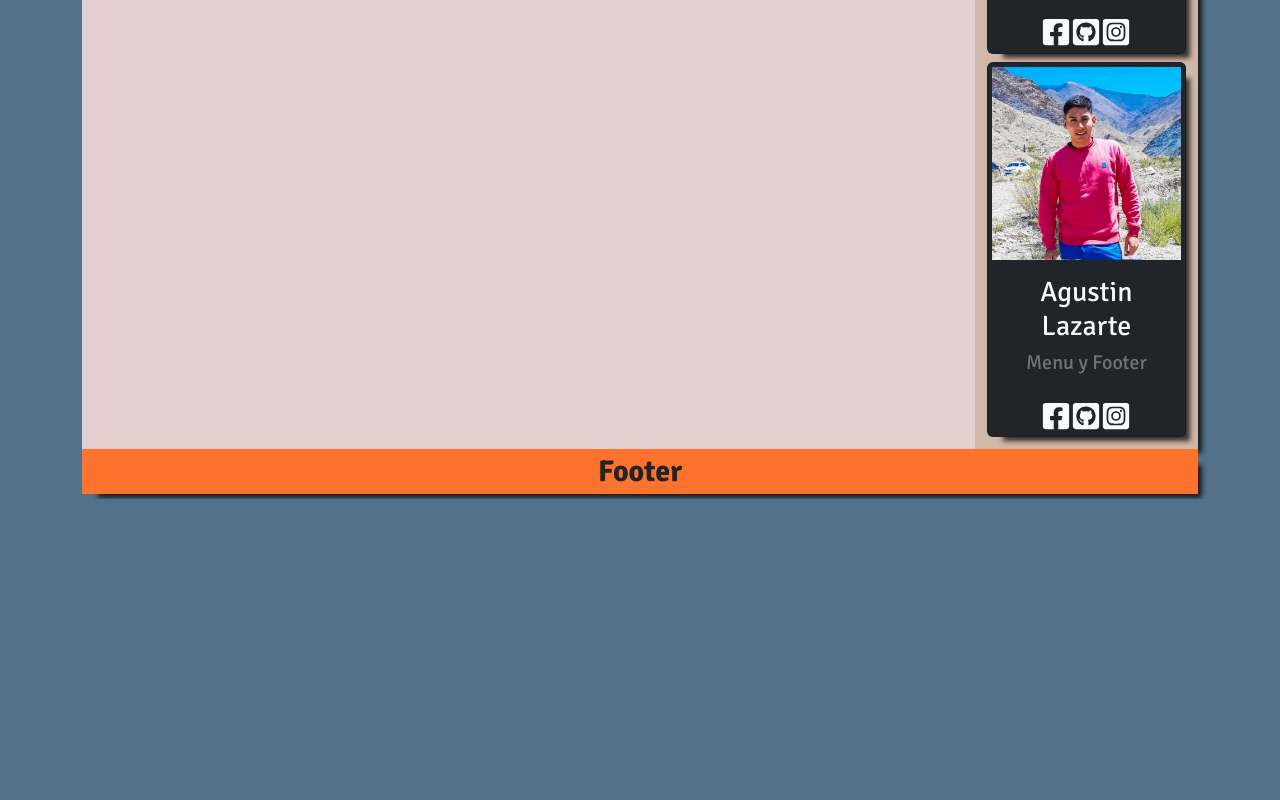
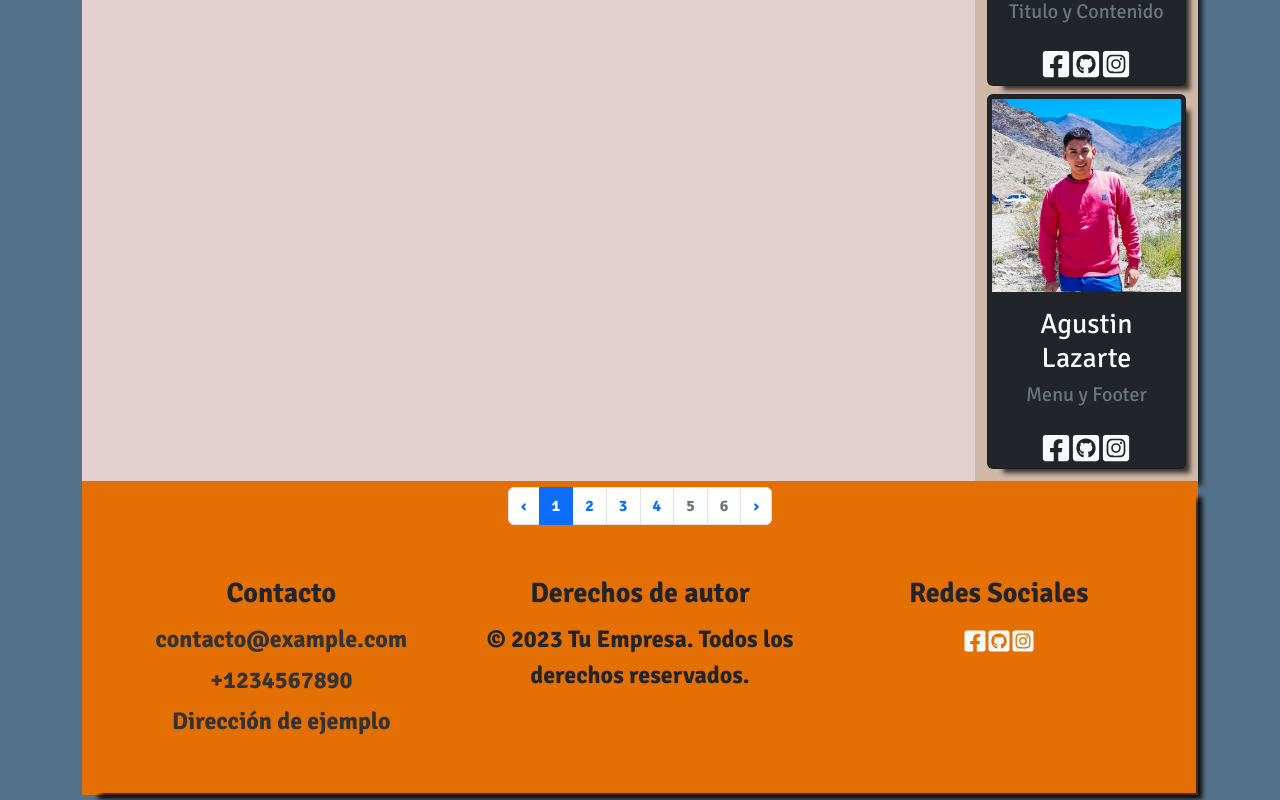
Before and after one commit to AndresBulacia/bulacia-williams-albarado-lazarte, a React (Create React App) app: page / in a window 1280 px wide. Shown: the part 1232-2032 px from the top of the page. Before the commit the page ends 1731 px from the top, so only its background shows below. Built offline with nearby package versions, Linux system fonts and the light colour scheme.

Commit message:
Proyecto finalizado

```diff
--- a/package.json
+++ b/package.json
@@ -8,6 +8,7 @@
     "@testing-library/user-event": "^13.5.0",
     "bootstrap": "^5.2.3",
     "react": "^18.2.0",
+    "react-bootstrap": "^2.7.4",
     "react-dom": "^18.2.0",
     "react-icons": "^4.8.0",
     "react-scripts": "^5.0.1",
--- a/src/App.js
+++ b/src/App.js
@@ -2,6 +2,10 @@ import Header from "./components/Header"
 import Grupos from "./components/Grupos";
 import React from "react";
 import Card from "./components/Card";
+import Menu from "./components/Menu";
+import Footer from "./components/Footer";
+import Piedepagina from "./components/Piedepagina";
+
 
 function App() {
   let tituloPagina = "Trabajo Practico N°1"
@@ -9,10 +13,11 @@ function App() {
     <div className="App">
       <div className="container">
         <div className="item c1"><Header titulo = {tituloPagina}/></div>
-        <div className="item c2">Menu</div>
+        <div className="item c2"><Menu/></div>
         <div className="item c3"><p><Grupos/></p></div>
         <div className="item c4"><Card/></div>
-        <div className="item c5">Footer</div>
+        <div className="item c5"><Footer/></div>
+        <div className="item c6"><Piedepagina/></div>
       </div>
     </div>
   );
--- /dev/null
+++ b/src/components/Footer.js
@@ -0,0 +1,37 @@
+import React from 'react';
+import {FaFacebookSquare} from "react-icons/fa";
+import {FaGithubSquare} from "react-icons/fa";
+import {FaInstagramSquare} from "react-icons/fa";
+
+const Footer = () => {
+  return (
+    <footer className="footer">
+      <div className="footer-container">
+        <div className="footer-section">
+          <h3>Contacto</h3>
+          <ul>
+            <li><a href="mailto:contacto@example.com">contacto@example.com</a></li>
+            <li><a href="tel:+1234567890">+1234567890</a></li>
+            <li><a href="https://www.example.com/direccion">Dirección de ejemplo</a></li>
+          </ul>
+        </div>
+        <div className="footer-section">
+          <h3>Derechos de autor</h3>
+          <p>&copy; {new Date().getFullYear()} Tu Empresa. Todos los derechos reservados.</p>
+        </div>
+        <div className="footer-section">
+          <h3>Redes Sociales</h3>
+          <ul className="social-links">
+          <div className='container-card-icons'>
+                <a href='' className='text-light'><FaFacebookSquare /></a>
+                <a href='https://github.com/AndresBulacia/bulacia-williams-albarado-lazarte' className='text-light'><FaGithubSquare /></a>
+                <a href='https://www.instagram.com/' className='text-light'><FaInstagramSquare /></a>
+              </div>
+          </ul>
+        </div>
+      </div>
+    </footer>
+  );
+};
+
+export default Footer;
--- /dev/null
+++ b/src/components/Menu.js
@@ -0,0 +1,34 @@
+import Container from 'react-bootstrap/Container';
+import Nav from 'react-bootstrap/Nav';
+import Navbar from 'react-bootstrap/Navbar';
+import NavDropdown from 'react-bootstrap/NavDropdown';
+
+function Menu() {
+  return (
+    <Navbar bg=" #9E6F21" expand="lg">
+      <Container>
+        <Navbar.Brand href="#home"></Navbar.Brand>
+        <Navbar.Toggle aria-controls="basic-navbar-nav" />
+        <Navbar.Collapse id="basic-navbar-nav">
+          <Nav className="me-auto">
+            <Nav.Link href="#home">Inicio</Nav.Link>
+            <Nav.Link href="#link">Alumnos</Nav.Link>
+            <NavDropdown title="Tecnicaturas" id="basic-nav-dropdown">
+              <NavDropdown.Item href="#action/3.1">LISTADO</NavDropdown.Item>
+              <NavDropdown.Item href="#action/3.2">
+                Carreras
+              </NavDropdown.Item>
+              <NavDropdown.Item href="#action/3.3">Materias</NavDropdown.Item>
+              <NavDropdown.Divider />
+              <NavDropdown.Item href="#action/3.4">
+                Comisiciones
+              </NavDropdown.Item>
+            </NavDropdown>
+          </Nav>
+        </Navbar.Collapse>
+      </Container>
+    </Navbar>
+  );
+}
+
+export default Menu;
--- /dev/null
+++ b/src/components/Piedepagina.js
@@ -0,0 +1,27 @@
+import Pagination from 'react-bootstrap/Pagination';
+
+
+
+function Piedepagina() {
+  return (
+    <Pagination className='container d-flex p-1 justify-content-center align-items-cente'>
+
+      <Pagination.Prev />
+      <Pagination.Item active>{1}</Pagination.Item>
+
+
+      <Pagination.Item>{2}</Pagination.Item>
+      <Pagination.Item>{3}</Pagination.Item>
+
+      <Pagination.Item>{4}</Pagination.Item>
+      <Pagination.Item disabled>{5}</Pagination.Item>
+
+
+      <Pagination.Item disabled>{6}</Pagination.Item>
+      <Pagination.Next />
+
+    </Pagination>
+  );
+}
+
+export default Piedepagina;
--- a/src/components/index.css
+++ b/src/components/index.css
@@ -1,6 +1,6 @@
 @import url('https://fonts.googleapis.com/css2?family=Signika:wght@400;700&display=swap');
 
-
+/*GLOBALES*/
 *{
     font-family: 'Signika', sans-serif;
 }
@@ -11,6 +11,8 @@ body{
     padding: 5px;
 }
 
+
+/*GRID LAYOUT*/
 .container{
     display: grid;
     grid-template-areas: "cabecera cabecera"
@@ -55,6 +57,8 @@ box-shadow: 10px 10px 5px -6px rgba(0,0,0,0.75);
     background-color: #fd722d;
 }
 
+/*BARRA LATERAL*/
+
 .ul-grupos{
     list-style: none;
     text-align: center;
@@ -79,3 +83,74 @@ box-shadow: 10px 10px 5px -6px rgba(0,0,0,0.75);
 -moz-box-shadow: 10px 10px 5px -6px rgba(0,0,0,0.75);
 box-shadow: 10px 10px 5px -6px rgba(0,0,0,0.75);
 }
+
+
+/*FOOTER*/
+.footer {
+    background-color: #e47003;
+    padding: 20px;
+    text-align: center;
+   padding-top: 6rem;
+   font-family: 'Lucida Sans', 'Lucida Sans Regular', 'Lucida Grande', 'Lucida Sans Unicode', Geneva, Verdana, sans-serif;
+   font-size: 1.5rem;
+  }
+
+
+  .footer-container {
+    display: flex;
+    flex-wrap: wrap;
+    justify-content: center;
+  }
+
+  .footer-section {
+    flex: 1 0 33%;
+    margin-bottom: 20px;
+  }
+
+  .footer-section h3 {
+    font-weight: bold;
+    margin-bottom: 10px;
+  }
+
+  .footer-section ul {
+    list-style: none;
+    padding: 0;
+  }
+
+  .footer-section ul li {
+    margin-bottom: 5px;
+  }
+
+  .footer-section ul li a {
+    color: #333;
+    text-decoration: none;
+  }
+
+  .footer-section ul li a:hover {
+    text-decoration: underline;
+  }
+
+  .social-links {
+    list-style: none;
+    padding: 0;
+    display: flex;
+    justify-content: center;
+  }
+
+  .social-links li {
+    margin: 0 5px;
+  }
+
+  .social-links li a {
+    color: #333;
+    text-decoration: none;
+  }
+
+  .social-links li a:hover {
+    color: #007bff;
+  }
+
+  .c6{
+    grid-area: footer;
+    margin: 2px;
+  }
```
Also changed, not shown: 1 other file (tests, documents, lock files or other folders).
